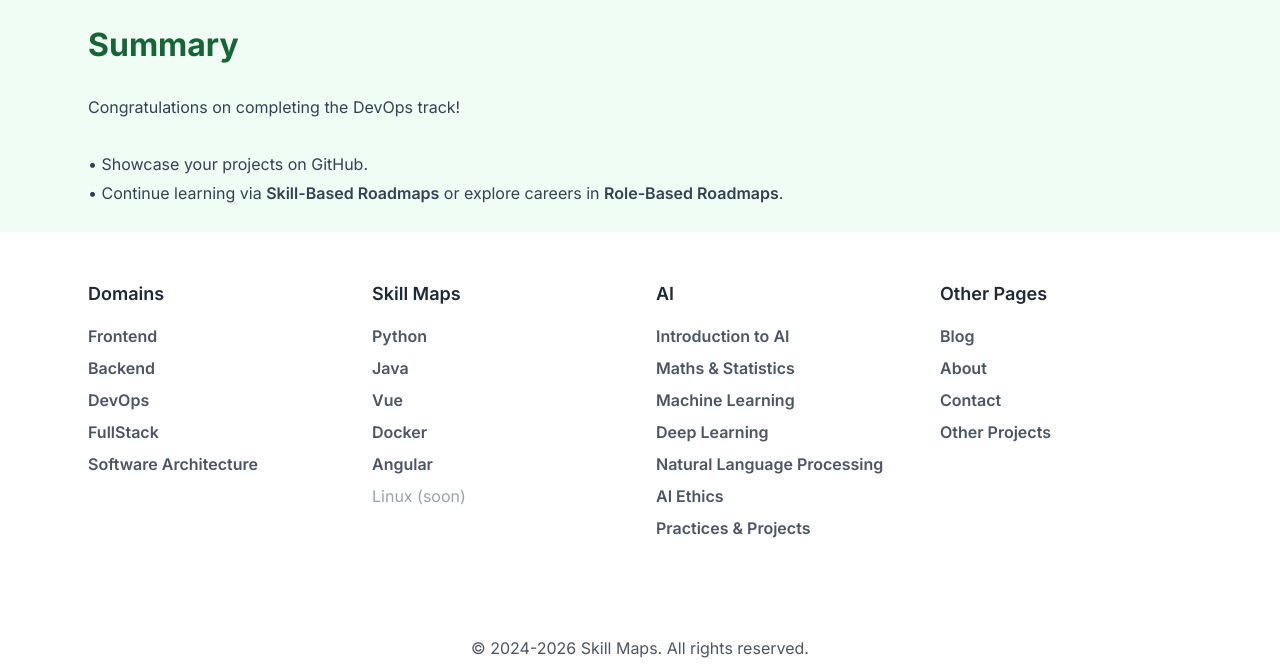
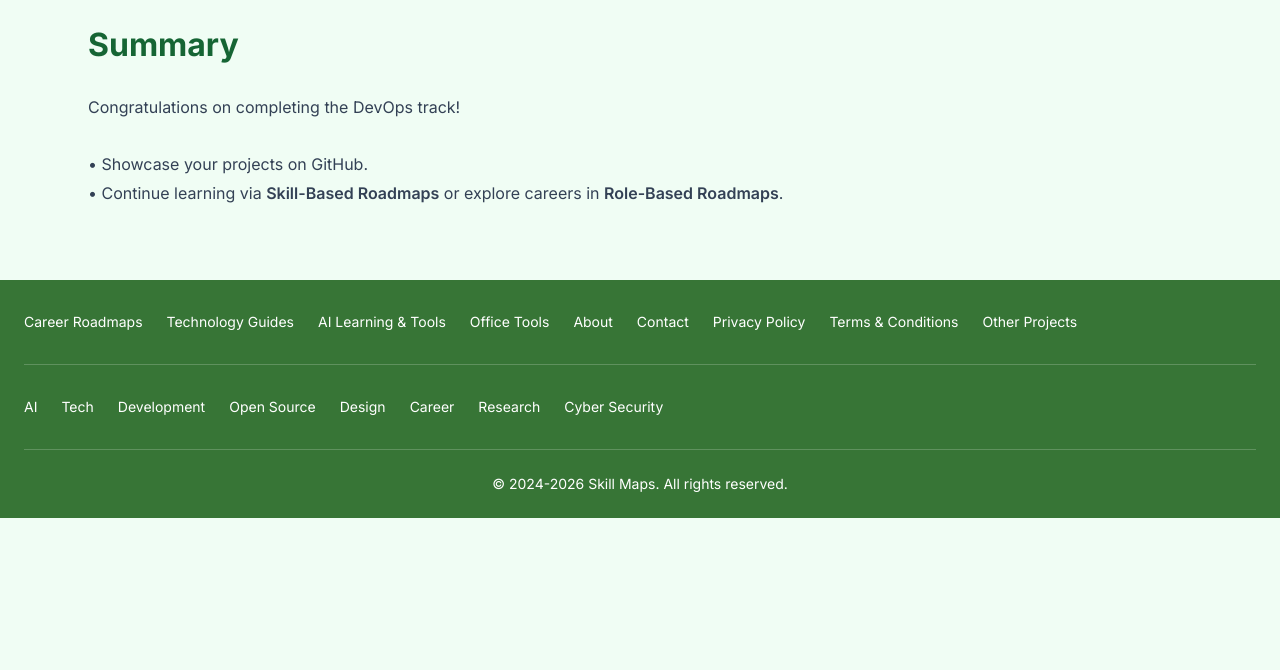
Before and after one commit to CSwebD/skill-maps.com, a website: page domains/DevOps.html in a window 1280 px wide. Shown: the part 1597-2267 px from the top of the page. After the commit the page ends 2115 px from the top, so only its background shows below. Drawn offline with nearby package versions, Linux system fonts and the light colour scheme; files whose address does not match are found by name.

Commit message:
Add files via upload

```diff
--- a/domains/footer.html
+++ b/domains/footer.html
@@ -1,63 +1,48 @@
-    <!-- Footer Links Section -->
-    <section class="bg-white py-12">
-      <div class="max-w-6xl mx-auto px-6 grid grid-cols-1 sm:grid-cols-2 md:grid-cols-4 gap-8">
-        <!-- Domains -->
-        <div>
-          <h4 class="text-lg font-semibold text-gray-800 mb-4">Domains</h4>
-          <ul class="space-y-2 text-gray-600">
-            <li><a href="Frontend.html" class="hover:underline">Frontend</a></li>
-            <li><a href="Backend.html" class="hover:underline">Backend</a></li>
-            <li><a href="DevOps.html" class="hover:underline">DevOps</a></li>
-            <li><a href="FullStack.html" class="hover:underline">FullStack</a></li>
-            <li><a href="Software_Architect.html" class="hover:underline">Software Architecture</a></li>
-          </ul>
-        </div>
-        <!-- Skill Maps -->
-        <div>
-          <h4 class="text-lg font-semibold text-gray-800 mb-4">Skill Maps</h4>
-          <ul class="space-y-2 text-gray-600">
-            <li><a href="../skills/Python.html" class="hover:underline">Python</a></li>
-            <li><a href="../skills/Java.html" class="hover:underline">Java</a></li>
-            <li><a href="../skills/Vue.html" class="hover:underline">Vue</a></li>
-            <li><a href="../skills/Docker.html" class="hover:underline">Docker</a></li>
-            <li><a href="../skills/Angular.html" class="hover:underline">Angular</a></li>
-            <li><span class="text-gray-400">Linux (soon)</span></li>
-          </ul>
-        </div>
-        <!-- AI -->
-        <div>
-          <h4 class="text-lg font-semibold text-gray-800 mb-4">AI</h4>
-          <ul class="space-y-2 text-gray-600">
-            <li><a href="../ai/Introduction_to_AI.html" class="hover:underline">Introduction to AI</a></li>
-            <li><a href="../ai/maths_and_statistics_for_ai.html" class="hover:underline">Maths & Statistics</a></li>
-            <li><a href="../ai/machine_learning.html" class="hover:underline">Machine Learning</a></li>
-            <li><a href="../ai/deep_learning.html" class="hover:underline">Deep Learning</a></li>
-            <li><a href="../ai/natural_language_processing.html" class="hover:underline">Natural Language Processing</a></li>
-            <li><a href="../ai/ai_ethics.html" class="hover:underline">AI Ethics</a></li>
-            <li><a href="../ai/practics_and_projects.html" class="hover:underline">Practices & Projects</a></li>
-          </ul>
-        </div>
-        <!-- Other pages -->
-        <div>
-          <h4 class="text-lg font-semibold text-gray-800 mb-4">Other Pages</h4>
-          <ul class="space-y-2 text-gray-600">
-            <li><a href="../blog.html" class="hover:underline">Blog</a></li>
-            <li><a href="../about.html" class="hover:underline">About</a></li>
-            <li><a href="../contact.html" class="hover:underline">Contact</a></li>
-            <li><a href="https://cris-ai.com/" class="hover:underline" target="_blank">Other Projects</a></li>
-          </ul>
-        </div>
+<!-- Footer in BBC Style -->
+<footer>
+  <!-- Spacing at the top -->
+  <div class="h-12"></div>
+
+  <!-- Green background section -->
+  <div style="background-color: #377536;">
+    <div class="max-w-7xl mx-auto px-6">
+
+      <!-- Main Navigation Section -->
+      <div class="py-8 border-b border-white border-opacity-20">
+        <nav class="flex flex-wrap gap-x-6 gap-y-2">
+          <a href="../domains.html" class="text-sm font-medium text-white hover:underline">Career Roadmaps</a>
+          <a href="../skills.html" class="text-sm font-medium text-white hover:underline">Technology Guides</a>
+          <a href="../ai.html" class="text-sm font-medium text-white hover:underline">AI Learning & Tools</a>
+          <a href="../office-tools.html" class="text-sm font-medium text-white hover:underline">Office Tools</a>
+          <a href="../about.html" class="text-sm font-medium text-white hover:underline">About</a>
+          <a href="../contact.html" class="text-sm font-medium text-white hover:underline">Contact</a>
+          <a href="../privacy-policy.html" class="text-sm font-medium text-white hover:underline">Privacy Policy</a>
+          <a href="../terms-and-conditions.html" class="text-sm font-medium text-white hover:underline">Terms & Conditions</a>
+          <a href="https://cris-ai.com/" class="text-sm font-medium text-white hover:underline" target="_blank">Other Projects</a>
+        </nav>
       </div>
-    </section>
-    <!-- End Footer Links Section -->
-    <footer class="bg-white py-12">
-      <div class="max-w-6xl mx-auto px-6 text-center">
-        <p class="text-gray-600 mb-4">&copy; 2024-2026 Skill Maps. All rights reserved.</p>
-        <div class="flex justify-center space-x-6 mb-4">
-          <a href="https://www.facebook.com/groups/skillmaps/" class="text-gray-600 hover:text-gray-800"><i class="fab fa-facebook fa-lg"></i></a>
-          <a href="https://x.com/SkillMapsCom" class="text-gray-600 hover:text-gray-800"><i class="fab fa-twitter fa-lg"></i></a>
-          <a href="https://www.linkedin.com/company/104516478/admin/dashboard/" class="text-gray-600 hover:text-gray-800"><i class="fab fa-linkedin fa-lg"></i></a>
-          <a href="https://www.youtube.com/channel/UCCM1SLARq4kiJ_1Qr6F3msQ" class="text-gray-600 hover:text-gray-800"><i class="fab fa-youtube fa-lg"></i></a>
-        </div>
+
+      <!-- Blog Categories Section -->
+      <div class="py-8 border-b border-white border-opacity-20">
+        <nav class="flex flex-wrap gap-x-6 gap-y-2">
+          <a href="../blog.html?category=AI" class="text-sm font-medium text-white hover:underline">AI</a>
+          <a href="../blog.html?category=Tech" class="text-sm font-medium text-white hover:underline">Tech</a>
+          <a href="../blog.html?category=Development" class="text-sm font-medium text-white hover:underline">Development</a>
+          <a href="../blog.html?category=OpenSource" class="text-sm font-medium text-white hover:underline">Open Source</a>
+          <a href="../blog.html?category=Design" class="text-sm font-medium text-white hover:underline">Design</a>
+          <a href="../blog.html?category=Career" class="text-sm font-medium text-white hover:underline">Career</a>
+          <a href="../blog.html?category=Research" class="text-sm font-medium text-white hover:underline">Research</a>
+          <a href="../blog.html?category=CyberSecurity" class="text-sm font-medium text-white hover:underline">Cyber Security</a>
+        </nav>
       </div>
-    </footer>
+
+      <!-- Copyright Section - Centered -->
+      <div class="py-6 text-center">
+        <p class="text-sm text-white">
+          &copy; 2024-2026 Skill Maps. All rights reserved.
+        </p>
+      </div>
+
+    </div>
+  </div>
+</footer>
```
